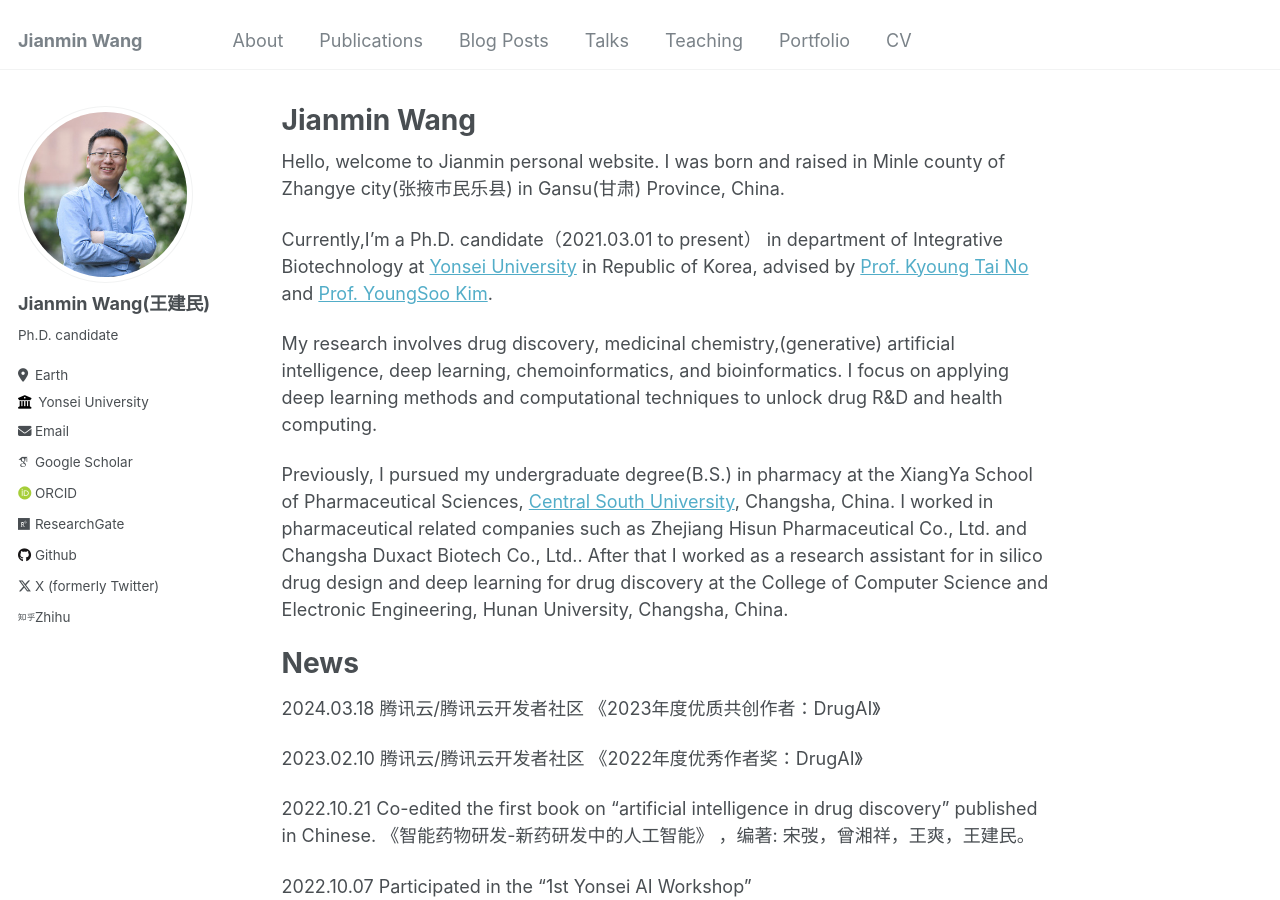
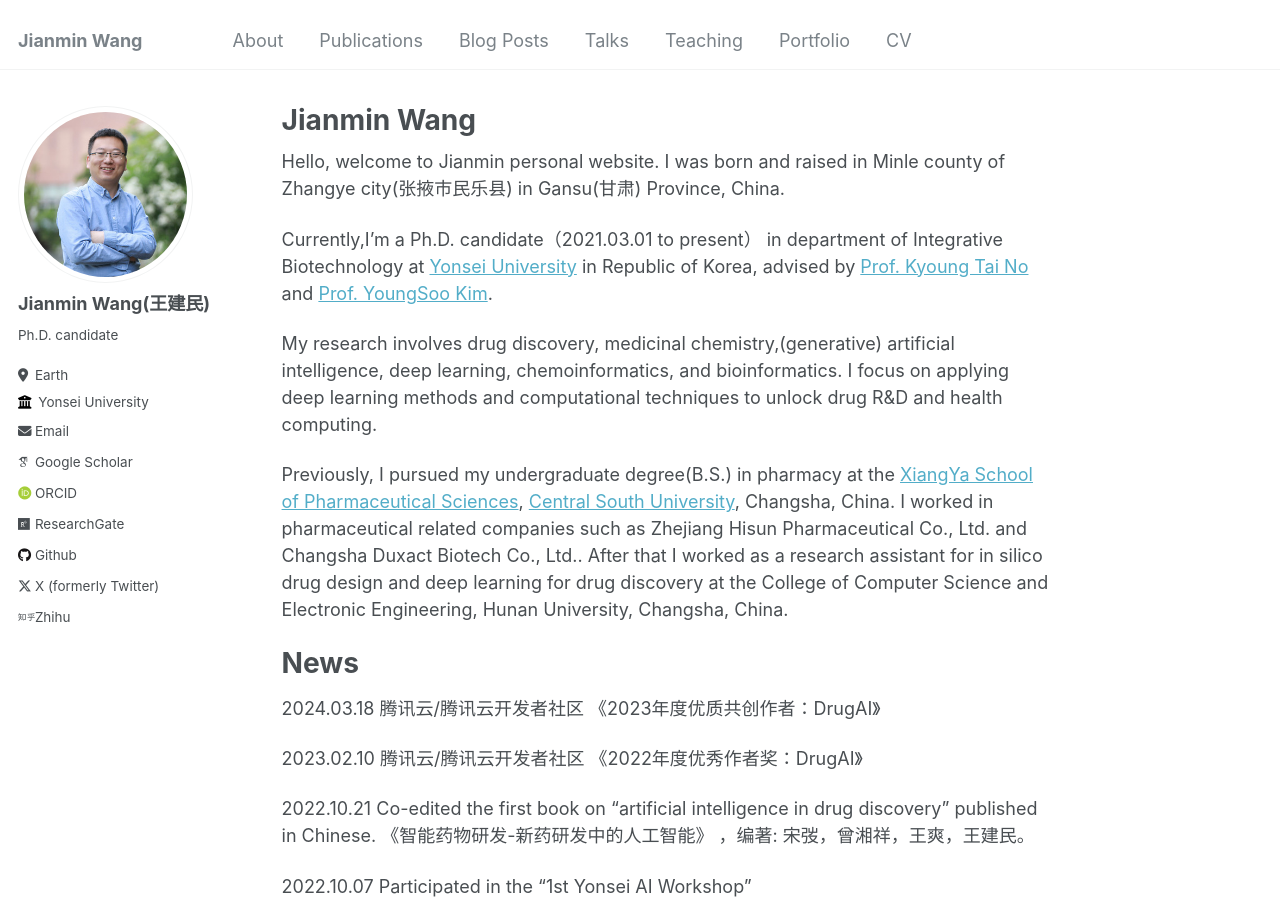
Before and after one commit to Jianmin2drugai/Jianmin2drugai.github.io, a Jekyll site: the page built from _pages/about.md, in a window 1280 px wide and 900 px high. Built offline with Jekyll 4.4.1, drawn with Linux system fonts in a browser that asks for light colours; some web fonts are replaced; part of the change alters nothing that is shown.

```diff
--- a/_pages/about.md
+++ b/_pages/about.md
@@ -12,7 +12,7 @@ Currently,I'm a Ph.D. candidate（2021.03.01 to present） in department of Inte
 
 My research involves drug discovery, medicinal chemistry,(generative) artificial intelligence, deep learning, chemoinformatics, and bioinformatics. I focus on applying deep learning methods and computational techniques to unlock drug R&D and health computing.
 
-Previously, I pursued my undergraduate degree(B.S.) in pharmacy at the XiangYa School of Pharmaceutical Sciences, <a href="https://www.csu.edu.cn/">Central South University</a>, Changsha, China. I worked in pharmaceutical related companies such as Zhejiang Hisun Pharmaceutical Co., Ltd. and Changsha Duxact Biotech Co., Ltd.. After that I worked as a research assistant for in silico drug design and deep learning for drug discovery at the College of Computer Science and Electronic Engineering, Hunan University, Changsha, China.
+Previously, I pursued my undergraduate degree(B.S.) in pharmacy at the <a href="https://yxy.csu.edu.cn/">XiangYa School of Pharmaceutical Sciences</a>, <a href="https://www.csu.edu.cn/">Central South University</a>, Changsha, China. I worked in pharmaceutical related companies such as Zhejiang Hisun Pharmaceutical Co., Ltd. and Changsha Duxact Biotech Co., Ltd.. After that I worked as a research assistant for in silico drug design and deep learning for drug discovery at the College of Computer Science and Electronic Engineering, Hunan University, Changsha, China.
 
 News
 ======
```
